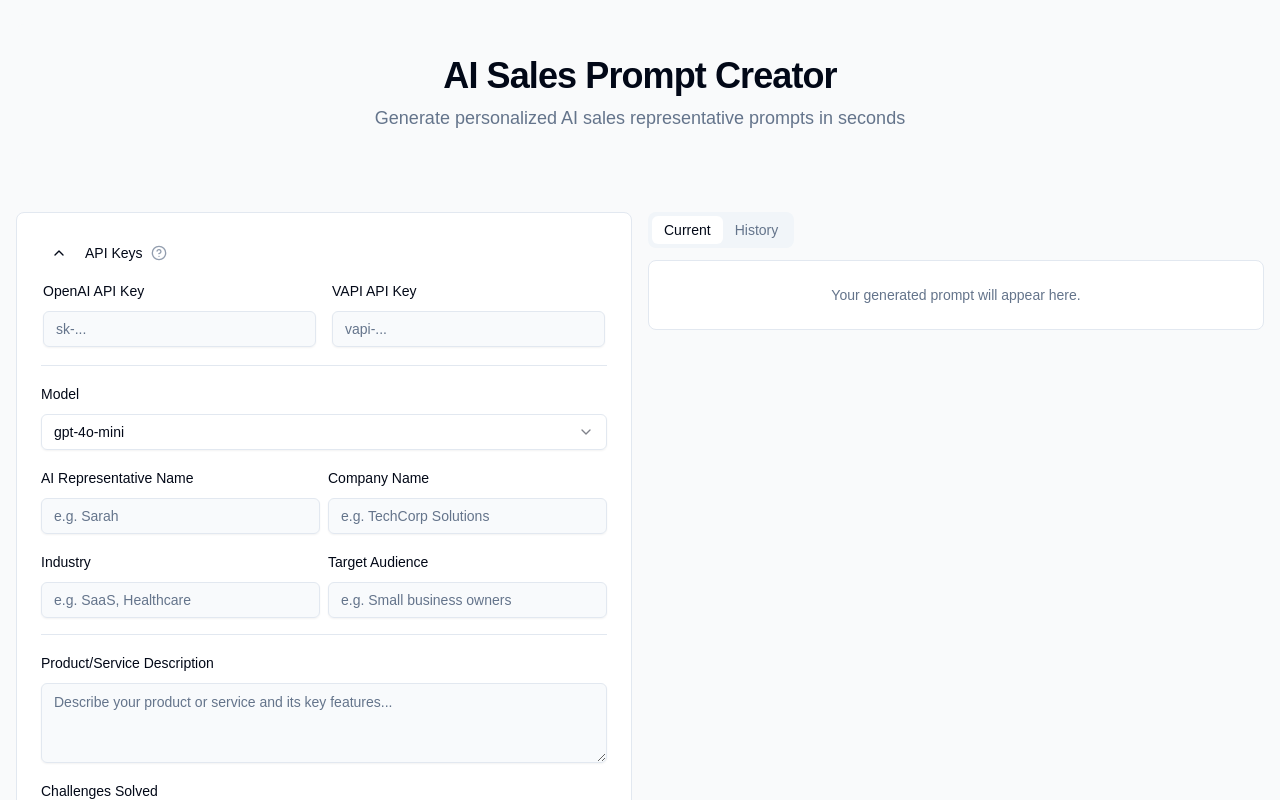
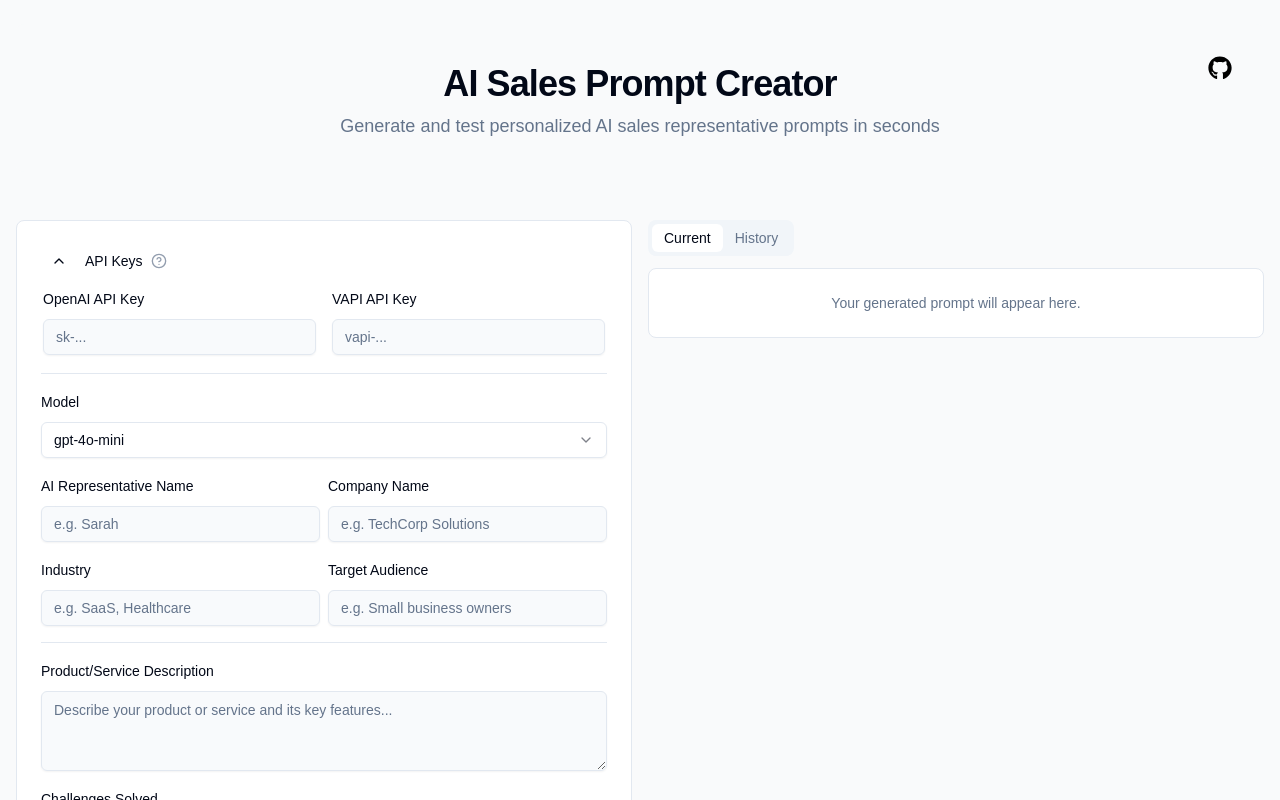
Before and after one commit to gurinder1996/sales-prompt-creator, a Next.js app: page / in a window 1280 px wide. Shown: the top 800 px of the page. Built offline with nearby package versions, Linux system fonts and the light colour scheme.

Commit message:
Add link to source on GitHub to header

```diff
--- a/app/page.tsx
+++ b/app/page.tsx
@@ -1,15 +1,11 @@
 import { PromptContainer } from "@/components/prompt-container"
+import { SiteHeader } from "@/components/site-header"
 
 export default function Home() {
   return (
     <div className="min-h-screen bg-gray-50">
       <main className="container mx-auto px-4 py-6 max-w-7xl">
-        <div className="space-y-2 text-center mb-12 bg-gray-50 p-8 rounded-lg">
-          <h1 className="text-4xl font-bold tracking-tight">AI Sales Prompt Creator</h1>
-          <p className="text-muted-foreground text-lg">
-            Generate personalized AI sales representative prompts in seconds
-          </p>
-        </div>
+        <SiteHeader />
 
         <PromptContainer />
       </main>
--- /dev/null
+++ b/components/site-header.tsx
@@ -0,0 +1,36 @@
+import { FaGithub } from "react-icons/fa"
+import {
+  Tooltip,
+  TooltipContent,
+  TooltipProvider,
+  TooltipTrigger,
+} from "@/components/ui/tooltip"
+
+export function SiteHeader() {
+  return (
+    <div className="relative space-y-2 text-center mb-12 bg-gray-50 p-8 rounded-lg">
+      <TooltipProvider delayDuration={100}>
+        <Tooltip>
+          <TooltipTrigger asChild>
+            <a
+              href="https://github.com/askjohngeorge/sales-prompt-creator"
+              target="_blank"
+              rel="noopener noreferrer"
+              className="absolute right-8 top-8 text-black hover:scale-110 transition-all"
+            >
+              <FaGithub className="w-6 h-6" />
+              <span className="sr-only">View source on GitHub</span>
+            </a>
+          </TooltipTrigger>
+          <TooltipContent>
+            <p>View source on GitHub</p>
+          </TooltipContent>
+        </Tooltip>
+      </TooltipProvider>
+      <h1 className="text-4xl font-bold tracking-tight">AI Sales Prompt Creator</h1>
+      <p className="text-muted-foreground text-lg">
+        Generate and test personalized AI sales representative prompts in seconds
+      </p>
+    </div>
+  )
+}
--- a/package.json
+++ b/package.json
@@ -28,6 +28,7 @@
     "react": "^19.0.0",
     "react-dom": "^19.0.0",
     "react-hook-form": "^7.53.2",
+    "react-icons": "^5.4.0",
     "react-markdown": "^9.0.1",
     "tailwind-merge": "^2.5.5",
     "tailwindcss-animate": "^1.0.7",
```
Also changed, not shown: 1 other file (tests, documents, lock files or other folders).
